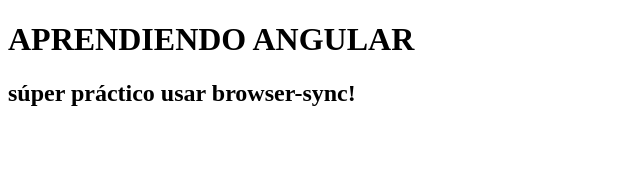
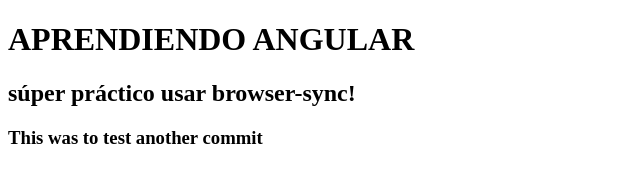
Before and after one commit to abetancurg/coursera-test, a plain HTML site: page index.html in a window 1280 px wide. Shown: the whole page, without its empty margins (0-640 px from the left). Drawn offline with Linux system fonts and the light colour scheme.

Commit message:
I added h3 line in index

```diff
--- a/index.html
+++ b/index.html
@@ -8,6 +8,7 @@
 <body>
     <h1>APRENDIENDO ANGULAR</h1>
     <h2>súper práctico usar browser-sync!</h2>
+    <h3>This was to test another commit</h3>
 
 </body>
 </html>
```
